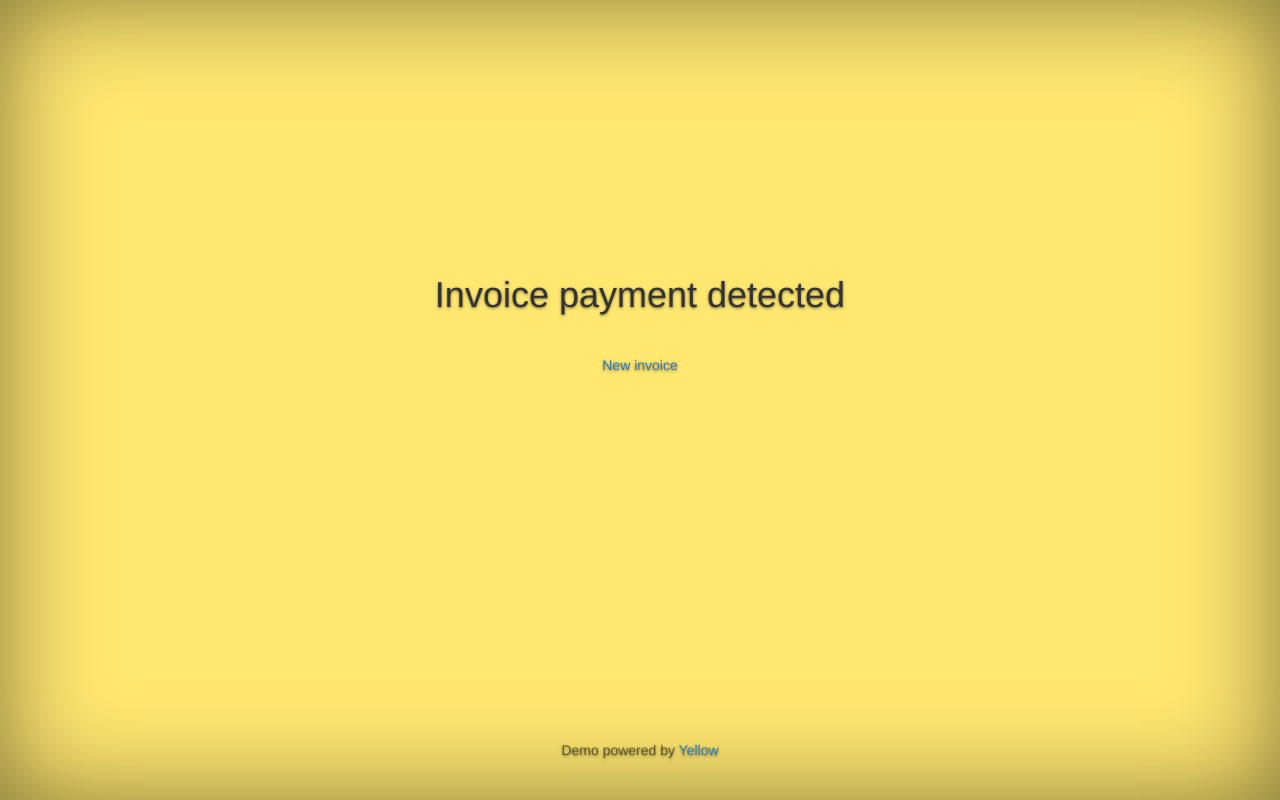
After one commit to JamesPiechota/yellowdemo, a Django app: template demo/templates/demo/success.html in a window 1280 px wide. The commit adds this page. Run offline with Django 3.2, Linux system fonts and the light colour scheme; the template is opened without the code that fills it, so the values that code supplies are empty; some libraries are stand-ins or nearby versions.

Commit message:
integrate redirect url to demo code

```diff
--- a/demo/forms.py
+++ b/demo/forms.py
@@ -3,3 +3,4 @@ from django import forms
 class CreateInvoiceForm(forms.Form):
     currency = forms.ChoiceField(choices=[('USD', 'USD'), ('AED', 'AED')])
     amount = forms.DecimalField()
+    redirect = forms.BooleanField(required=False)
--- a/demo/templates/demo/create.html
+++ b/demo/templates/demo/create.html
@@ -23,6 +23,12 @@
             </div>
             <div class="form-group">
               <input id="id_amount" class="form-control" name="amount" step="any" type="number" placeholder="10" required/>
+            </div>
+            <div class="checkbox">
+              <label>
+                <input id="id_redirect" name="redirect" type="checkbox">
+                Redirect on payment
+              </label>
             </div>
           <button type="submit" class="btn btn-default">Create</button>
           </form>
--- /dev/null
+++ b/demo/templates/demo/success.html
@@ -0,0 +1,33 @@
+{% load staticfiles %}
+
+<!DOCTYPE HTML>
+<html>
+  <head>
+    <meta name="viewport" content="width=device-width, initial-scale=1.0">
+    <link rel="stylesheet" type="text/css" href="{% static "demo/css/demo.css" %}" />
+    <link rel="stylesheet" href="//netdna.bootstrapcdn.com/bootstrap/3.1.1/css/bootstrap.min.css">
+    <link rel="stylesheet" href="//netdna.bootstrapcdn.com/bootstrap/3.1.1/css/bootstrap-theme.min.css">
+  </head>
+  <body>
+    <div class="site-wrapper">
+      <div class="site-wrapper-inner">
+        <div class="cover-container">
+          <div class="inner cover">
+            <h1 class="cover-heading">Invoice payment detected</h1>
+            <div align="center" style="width:393px; height:220px; overflow:hidden; border:none; margin:auto; display:block; padding-top:30px;">
+              <a href="/">New invoice</a>
+            </div>
+          </div>
+          <div class="mastfoot">
+            <div class="inner">
+              <p>Demo powered by  <a href="http://yellowpay.co">Yellow</a></p>
+            </div>
+          </div>
+        </div>
+      </div>
+    </div>
+
+    <script src="https://ajax.googleapis.com/ajax/libs/jquery/1.11.0/jquery.min.js"></script>
+    <script src="//netdna.bootstrapcdn.com/bootstrap/3.1.1/js/bootstrap.min.js"></script>
+  </body>
+</html>
--- a/demo/views.py
+++ b/demo/views.py
@@ -34,6 +34,9 @@ def create(request):
             payload= { 'base_price' : str(form.cleaned_data['amount'].quantize(Decimal("0.01"))),
                        'base_ccy' : form.cleaned_data['currency'],
                        'callback' : "{host}/ipn/".format(host=os.environ["ROOT_URL"])}
+            if form.cleaned_data['redirect']:
+                payload['redirect'] = "{host}/success".format(host=os.environ["ROOT_URL"])
+
             body = json.dumps(payload)
 
             # Calculate the authentication credentials to be included in the
@@ -64,6 +67,8 @@ def create(request):
         'error': error
     })
 
+def success(request):
+    return render(request, 'demo/success.html', {})
 
 def _credentials(url, body):
     ''' To secure communication between merchant server and Yellow server we
--- a/yellowdemo/urls.py
+++ b/yellowdemo/urls.py
@@ -3,5 +3,6 @@ import demo.views
 
 urlpatterns = patterns('',
     url(r'^$', demo.views.create),
-    url(r'^ipn/$', demo.views.ipn)
+    url(r'^ipn/$', demo.views.ipn),
+    url(r'^success/$', demo.views.success)
 )
```
